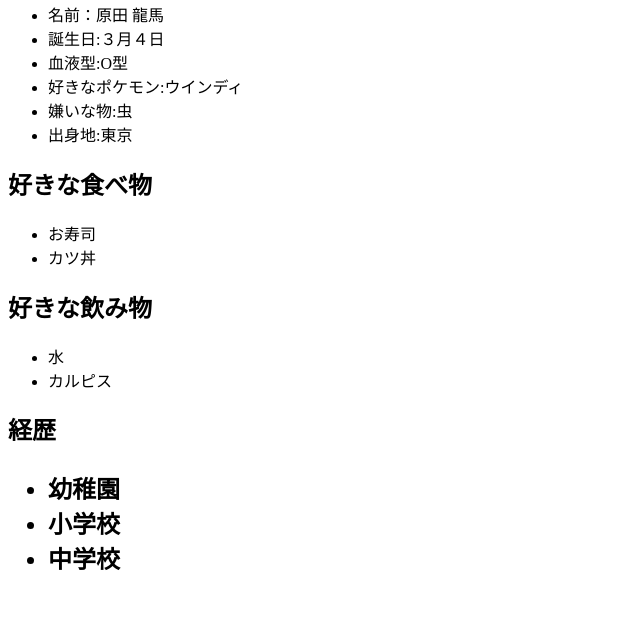
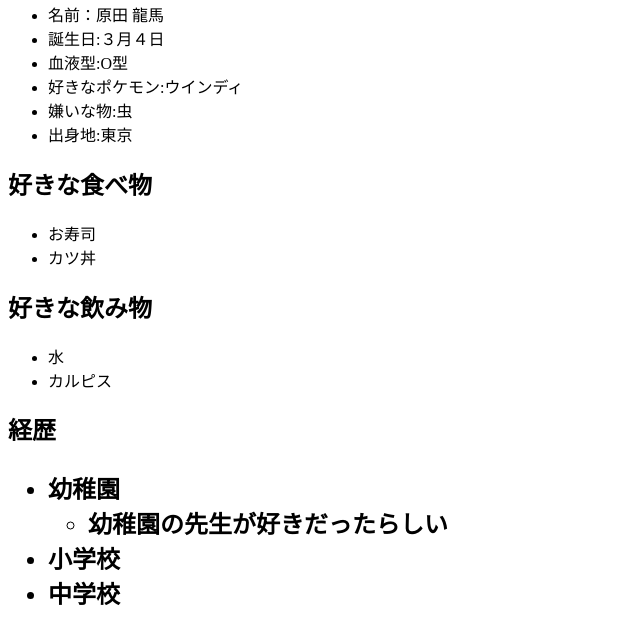
Before and after one commit to ryoma-harada/DSpr, a plain HTML site: page index.html in a window 1280 px wide. Shown: the part 87-730 px from the top of the page, without its empty margins (0-640 px from the left). Drawn offline with Linux system fonts and the light colour scheme.

Commit message:
経歴の詳細を追加

```diff
--- a/index.html
+++ b/index.html
@@ -36,6 +36,9 @@
     <h2>経歴<h2>
     <ul>
         <li>幼稚園</li>
+        <ul>
+            <li>幼稚園の先生が好きだったらしい</li>
+        </ul>
         <li>小学校</li>
         <li>中学校</li>
     </ul>
```
